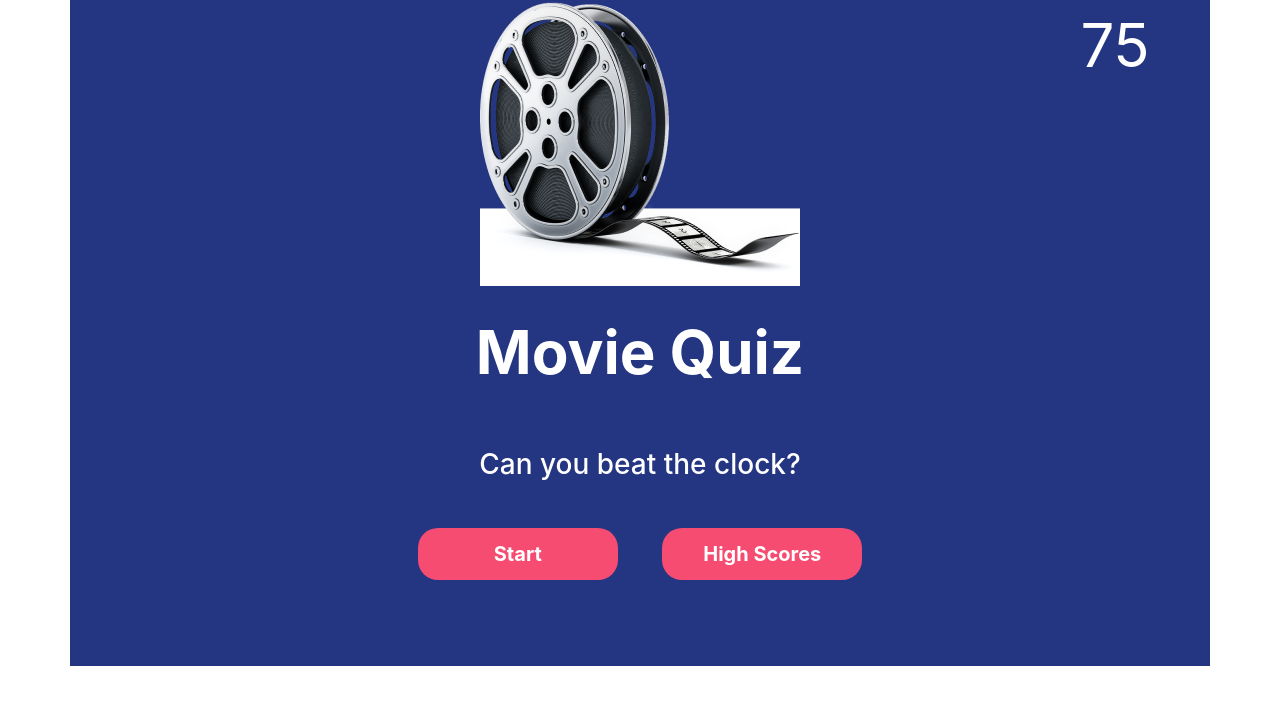
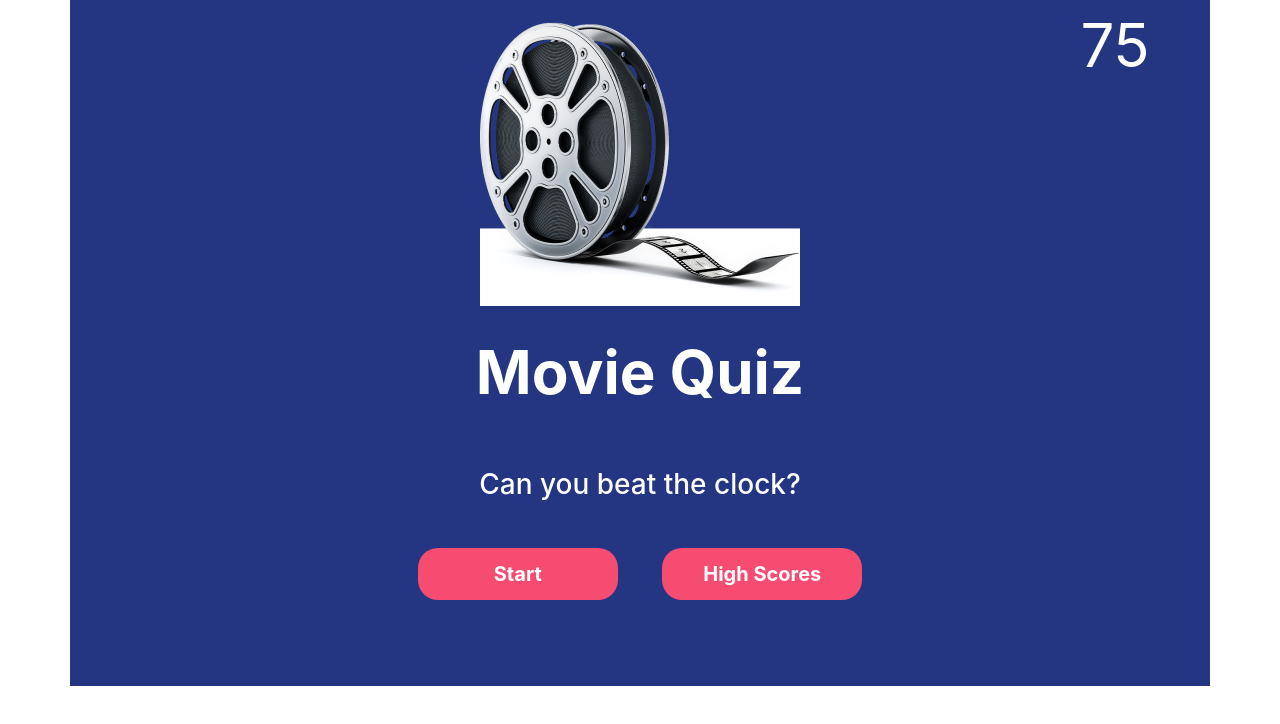
Before and after one commit to Ulysses212121/Movie-Quiz, a plain HTML site: page index.html in a window 1280 px wide. Drawn offline with nearby package versions, Linux system fonts and the light colour scheme.

Commit message:
Readme.md update

```diff
--- a/assets/css/style.css
+++ b/assets/css/style.css
@@ -9,6 +9,10 @@ body {
     padding-bottom: 50px;
     overflow: auto;
 
+}
+
+img {
+    margin-top: 20px;
 }
 
 h1, h2, h3, h4, h5, h6 {
```
Also changed, not shown: assets/images/Quiz-HighScore.png (added), assets/images/Quiz-Question.png (added), assets/images/Quiz-home.png (added), 1 other file.
